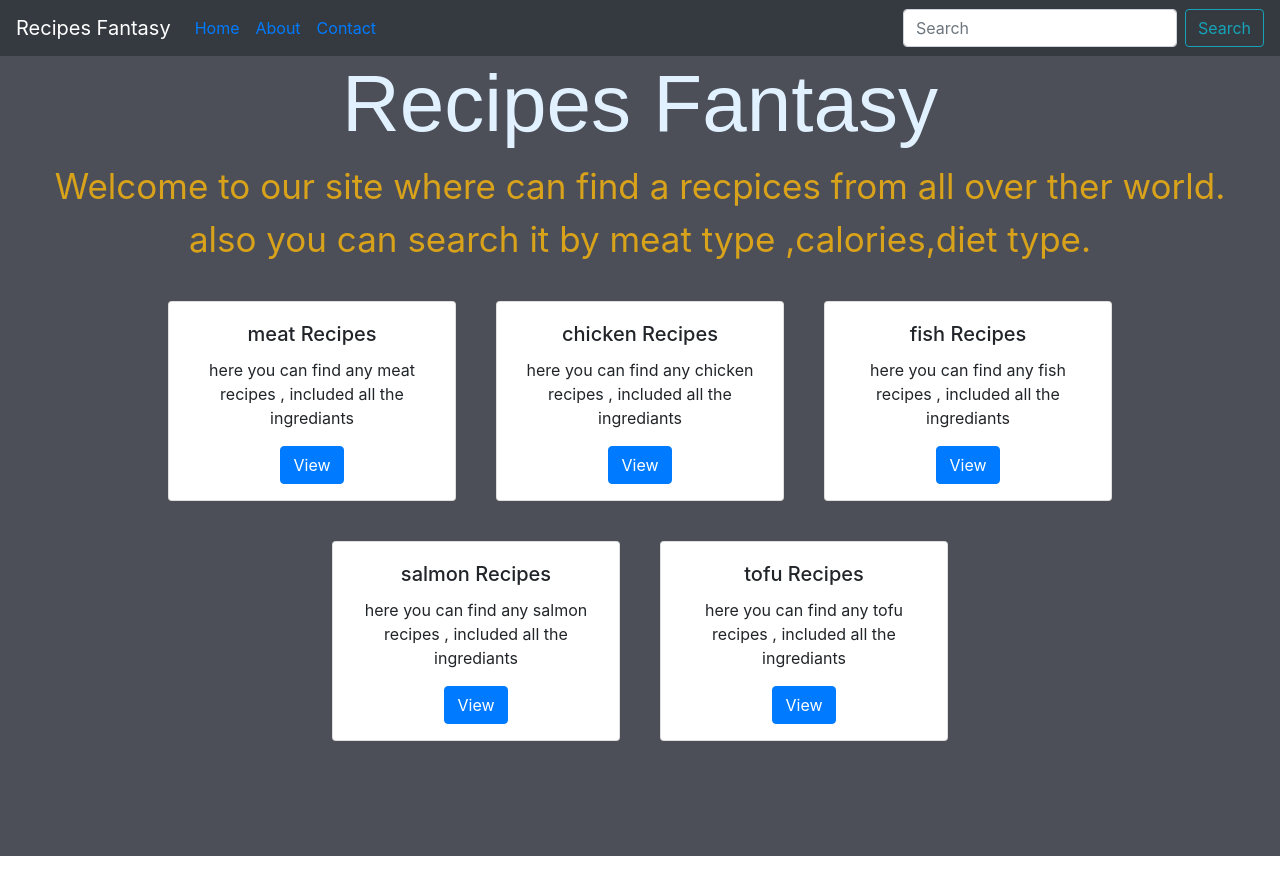
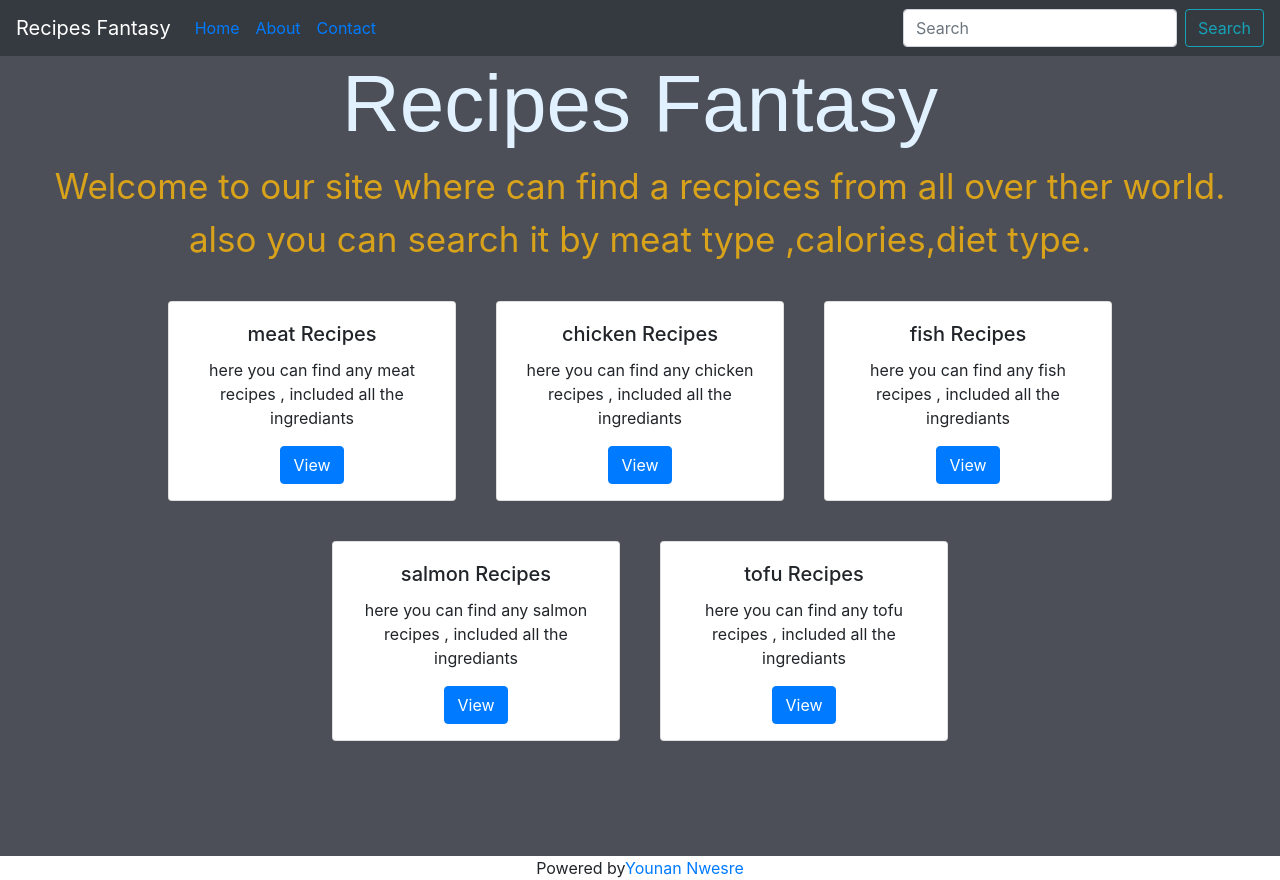
Before and after one commit to younann/reactapp1, a React (Create React App) app: page / in a window 1280 px wide. Before the commit the page ends 856 px from the top, so only its background shows below. Built offline with nearby package versions, Linux system fonts and the light colour scheme.

Commit message:
touches of style

```diff
--- a/src/App.js
+++ b/src/App.js
@@ -6,6 +6,7 @@ import Home from './components/Home';
 import About from './components/About';
 import Contact from './components/Contact';
 import Food from './components/Food';
+import Footer from './components/Footer';
 function App() {
   return (
     <>
@@ -15,6 +16,7 @@ function App() {
         <Route exact path="/about" component={About} />
         <Route exact path="/contact" component={Contact} />
         <Route exact path="/food/:id" component={Food} />
+        <Footer />
       </Router>
     </>
   );
--- /dev/null
+++ b/src/components/Footer.js
@@ -0,0 +1,21 @@
+import React from 'react';
+import { ModalFooter } from 'react-bootstrap';
+
+export default function Footer() {
+  return (
+    <div class="container text-center">
+      <footer class="footer">
+        <div class="ml-auto">
+          <span>Powered by</span>
+          <a
+            href="https://younann.github.io/myPortfolio/"
+            target="_blank"
+            rel="noreferrer"
+          >
+            Younan Nwesre
+          </a>
+        </div>
+      </footer>
+    </div>
+  );
+}
--- a/src/components/Nav.js
+++ b/src/components/Nav.js
@@ -1,6 +1,6 @@
 import React from 'react';
 import { Link } from 'react-router-dom';
-import { Navbar, Nav, Form, FormControl, Button } from 'react-bootstrap';
+import { Navbar, Nav, Form, FormControl, Button, } from 'react-bootstrap';
 export default function NavBar() {
   return (
     <Navbar bg="dark" variant="dark">
```
Also changed, not shown: 1 other file (tests, documents, lock files or other folders).
